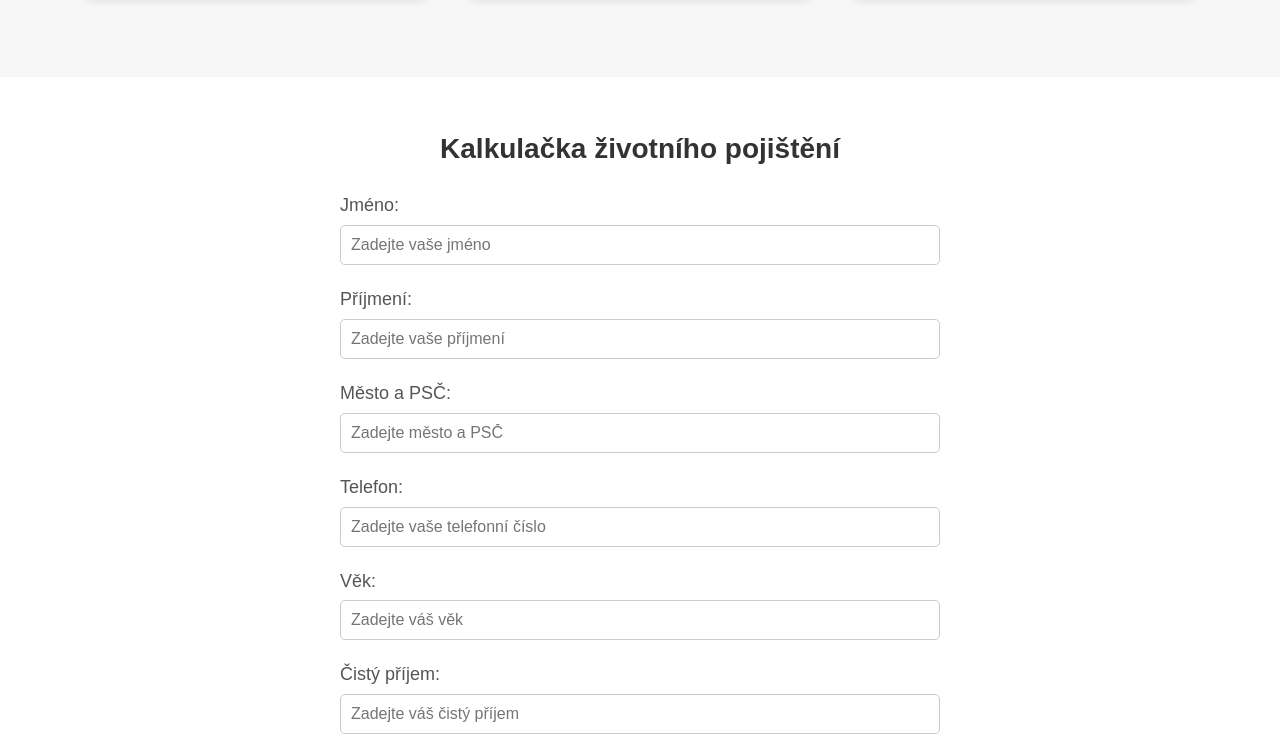
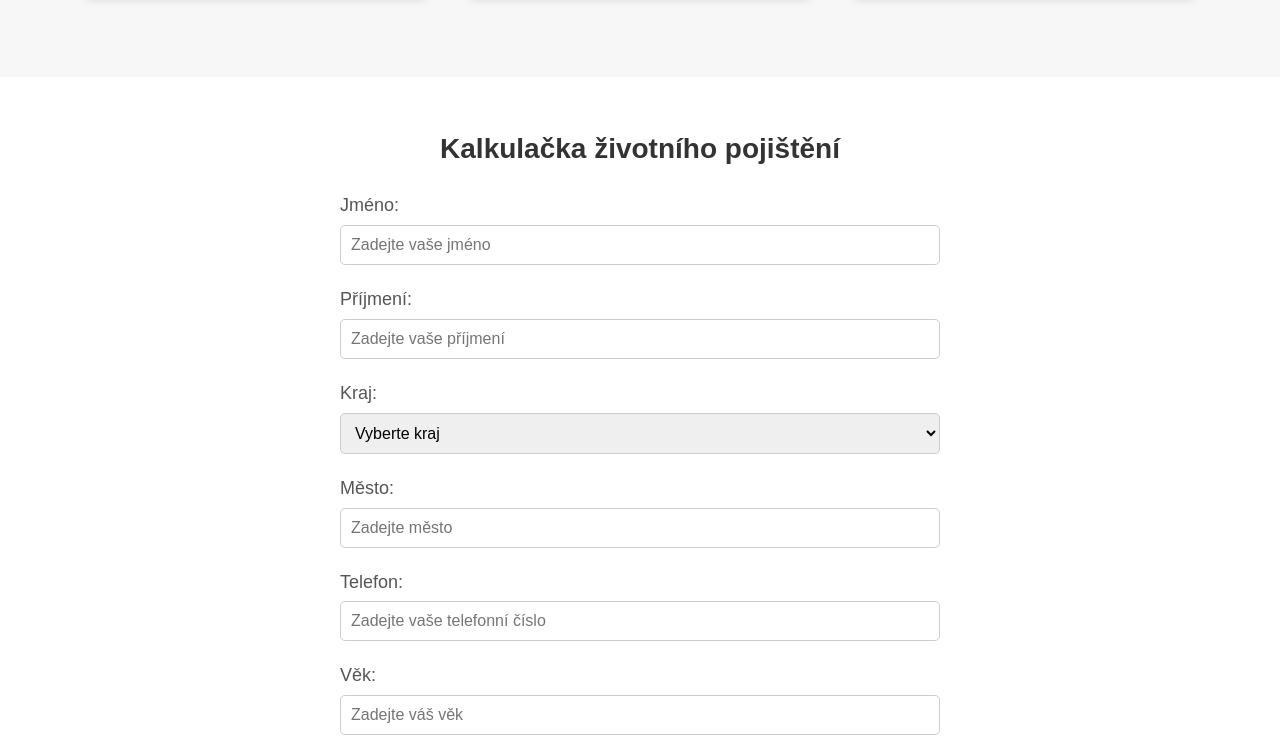
Before and after one commit to Monasik/moje-web-stranka, a plain HTML site: page kalkulacka.html in a window 1280 px wide. Shown: the part 462-1207 px from the top of the page. Drawn offline with Linux system fonts and the light colour scheme.

Commit message:
Update kalkulacka.html

```diff
--- a/kalkulacka.html
+++ b/kalkulacka.html
@@ -57,15 +57,36 @@
     <section id="life-insurance-form" class="calculator-form" style="display: block;">
     <div class="container">
         <h3>Kalkulačka životního pojištění</h3>
-        <form id="ZP-form">
+        <form id="ZP-form" method="POST" action="URL_TVÉHO_HUBSPOT_FORMULÁŘE">
+            <input type="hidden" name="form_source" value="ZP"> <!-- Identifikace zdroje -->
+
             <label for="first-name">Jméno:</label>
-            <input type="text" id="first-name" name="first_name" placeholder="Zadejte vaše jméno" required>
+            <input type="text" id="first-name" name="firstname" placeholder="Zadejte vaše jméno" required>
 
             <label for="last-name">Příjmení:</label>
-            <input type="text" id="last-name" name="last_name" placeholder="Zadejte vaše příjmení" required>
+            <input type="text" id="last-name" name="lastname" placeholder="Zadejte vaše příjmení" required>
 
-            <label for="city-zip">Město a PSČ:</label>
-            <input type="text" id="city-zip" name="city_zip" placeholder="Zadejte město a PSČ" required>
+            <label for="region">Kraj:</label>
+            <select id="region" name="region" required>
+                <option value="">Vyberte kraj</option>
+                <option value="Hlavní město Praha">Hlavní město Praha</option>
+                <option value="Středočeský kraj">Středočeský kraj</option>
+                <option value="Jihočeský kraj">Jihočeský kraj</option>
+                <option value="Plzeňský kraj">Plzeňský kraj</option>
+                <option value="Karlovarský kraj">Karlovarský kraj</option>
+                <option value="Ústecký kraj">Ústecký kraj</option>
+                <option value="Liberecký kraj">Liberecký kraj</option>
+                <option value="Královéhradecký kraj">Královéhradecký kraj</option>
+                <option value="Pardubický kraj">Pardubický kraj</option>
+                <option value="Kraj Vysočina">Kraj Vysočina</option>
+                <option value="Jihomoravský kraj">Jihomoravský kraj</option>
+                <option value="Olomoucký kraj">Olomoucký kraj</option>
+                <option value="Zlínský kraj">Zlínský kraj</option>
+                <option value="Moravskoslezský kraj">Moravskoslezský kraj</option>
+            </select>
+
+            <label for="city">Město:</label>
+            <input type="text" id="city" name="city" placeholder="Zadejte město" required>
 
             <label for="phone">Telefon:</label>
             <input type="tel" id="phone" name="phone" placeholder="Zadejte vaše telefonní číslo" required>
@@ -74,7 +95,7 @@
             <input type="number" id="age" name="age" placeholder="Zadejte váš věk" required>
 
             <label for="income">Čistý příjem:</label>
-            <input type="number" id="income" name="income" placeholder="Zadejte váš čistý příjem" required>
+            <input type="number" id="income" name="annual_income" placeholder="Zadejte váš čistý příjem" required>
 
             <button type="submit" class="btn">Vypočítat</button>
         </form>
```
